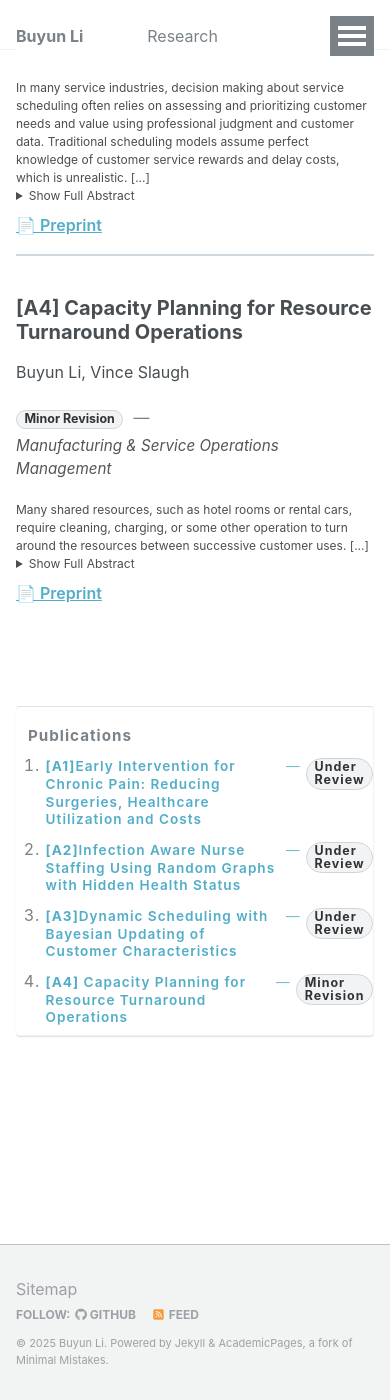
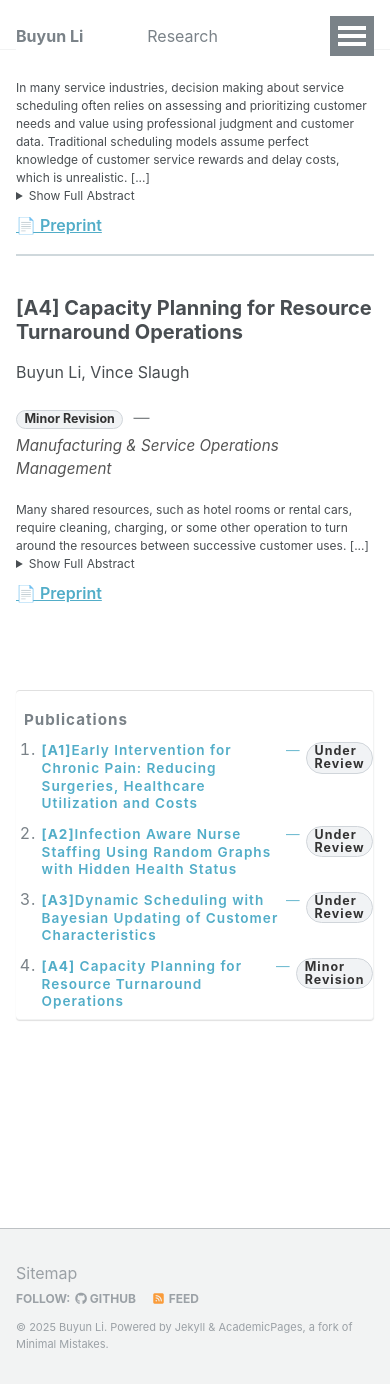
Before and after one commit to BuyunLi/BuyunLi.github.io, a Jekyll site: the page built from _pages/publications.md, in a window 390 px wide and 1400 px high, scrolled down 1280 px. Built offline with Jekyll 4.4.1, drawn with Linux system fonts in a browser that asks for light colours.

Commit message:
Update _custom.scss

```diff
--- a/_sass/_custom.scss
+++ b/_sass/_custom.scss
@@ -1,28 +1,33 @@
 /* ===============================
-   GRID: sidebar | MAIN(70%) | TOC
+   GRID: sidebar | MAIN (~70–75%) | TOC
    =============================== */
 #main.with-toc {
   display: grid;
-  /* Side columns slim; middle takes ~70% */
+  /* Slim fixed-ish sides, flexible center */
   grid-template-columns:
-    minmax(160px, 15%)     /* left sidebar */
-    minmax(0, 70%)         /* MAIN content */
-    minmax(140px, 15%);    /* right TOC */
+    clamp(140px, 16vw, 200px)   /* LEFT sidebar (narrower) */
+    minmax(0, 1fr)              /* MAIN content (takes the rest) */
+    clamp(120px, 12vw, 160px);  /* RIGHT TOC (narrower) */
   gap: 1.25rem;
   align-items: start;
 }
 
-#main.with-toc > .sidebar { grid-column: 1; }
-#main.with-toc > .archive { grid-column: 2; min-width: 0; }
+/* Let columns shrink properly inside the grid */
+#main.with-toc > .sidebar,
+#main.with-toc > .archive,
+#main.with-toc > .toc--right { min-width: 0; }
+
+/* Optional caps on side widths to prevent “pushing” the center */
+#main.with-toc > .sidebar  { max-width: 200px; }
 #main.with-toc > .toc--right {
-  grid-column: 3;
+  max-width: 160px;
+  justify-self: end;            /* hug right edge */
   position: sticky;
   top: 6rem;
   max-height: calc(100vh - 6rem);
   overflow: auto;
-  padding-left: 0.75rem;      /* slimmer feel */
+  padding-left: 0.5rem;
   border-left: 1px solid #e0e0e0;
-  justify-self: end;          /* hug right edge */
 }
 
 /* Mobile: stack */
@@ -33,11 +38,14 @@
   }
   #main.with-toc > .sidebar,
   #main.with-toc > .archive,
-  #main.with-toc > .toc--right { grid-column: 1; }
+  #main.with-toc > .toc--right {
+    grid-column: 1;
+    max-width: none;
+    justify-self: stretch;
+  }
   #main.with-toc > .toc--right {
     border-left: 0;
     border-top: 1px solid #e0e0e0;
-    margin-top: 1rem;
     padding-top: 1rem;
     max-height: none;
   }
@@ -46,70 +54,67 @@
 /* Smooth scrolling */
 html { scroll-behavior: smooth; }
 
-/* =========================================
-   TOC: titles smaller, no ALL CAPS, and
-   number aligns with the TITLE (not status)
-   ========================================= */
+/* ===============================
+   TOC: smaller text, no ALL CAPS,
+   marker aligns with the TITLE
+   =============================== */
 .toc--right, .toc__title, .toc__list, .toc__list a,
 .toc__title-text, .toc__status, .toc__dash {
-  text-transform: none !important;  /* kill uppercase from theme */
+  text-transform: none !important;
 }
 
-/* Keep list marker outside and aligned with first line */
+.toc__title { font-size: 0.95rem; margin: 0.25rem 0 0.5rem; }
+
+/* Keep list marker (1., 2., …) aligned with the first line (title) */
 .toc__list {
   margin: 0;
-  padding-left: 1.1rem;             /* room for numbers */
+  padding-left: 1.1rem;          /* space for numbers */
   list-style: decimal outside;
 }
 
-/* Make the link behave like one line for baseline alignment,
-   and align children to the text baseline */
 .toc__list a {
-  display: inline-flex;
-  align-items: baseline;            /* baseline alignment = use title’s baseline */
+  display: inline-flex;          /* align title + pill on one baseline */
+  align-items: baseline;
   gap: 0.35rem;
-  font-size: 0.85rem;               /* smaller TOC text */
-  line-height: 1.3;                 /* stable baseline height */
+  font-size: 0.85rem;
+  line-height: 1.3;
   text-decoration: none;
 }
 .toc__list a:hover { text-decoration: underline; }
 
-.toc__title { font-size: 0.95rem; margin: 0.25rem 0 0.5rem; }
 .toc__title-text { font-weight: 600; }
+.toc__dash { opacity: 0.8; }
 
-/* Status in TOC as mini pill (same style language as main) */
-.toc__dash { opacity: 0.8; }
+/* Status in TOC as a mini pill (matches main pill style) */
 .pub__status--mini {
   display: inline-block;
   font-size: 0.72rem;
   font-weight: 700;
   padding: 0.12em 0.5em;
   border-radius: 999px;
-  line-height: 1;                   /* don’t stretch the baseline */
+  line-height: 1;
   background: #f1f3f5;
   color: #333;
   border: 1px solid #d0d5da;
-  vertical-align: baseline;         /* align with title baseline */
+  vertical-align: baseline;      /* don’t pull the marker down */
 }
 
-/* =========================================
-   Publication item styling (main list)
-   ========================================= */
+/* ===============================
+   Main publication list (unchanged)
+   =============================== */
 .archive .archive__item {
-  border-bottom: 2px solid #cfd8dc; /* clearer separator */
+  border-bottom: 2px solid #cfd8dc;
   padding-bottom: 1rem;
   margin-bottom: 1.25rem;
 }
 .archive .archive__item:last-child { border-bottom: 0; }
 
-/* Meta row: [status pill] — [venue small] · [year] */
 .pub__meta { display: flex; align-items: baseline; flex-wrap: wrap; gap: 0.35rem; }
 .pub__dash { opacity: 0.7; }
 .pub__venue { font-size: 0.95rem; color: #555; }
 .pub__year  { font-size: 0.95rem; color: #666; }
 .pub__dot   { color: #aaa; }
 
-/* Status pill (main list) */
 .pub__status {
   display: inline-block;
   font-size: 0.78rem;
@@ -122,7 +127,6 @@ html { scroll-behavior: smooth; }
   border: 1px solid #d0d5da;
 }
 
-/* Footer (for Preprint link) */
 .pub__footer {
   margin-top: 0.5rem;
   display: flex;
```
